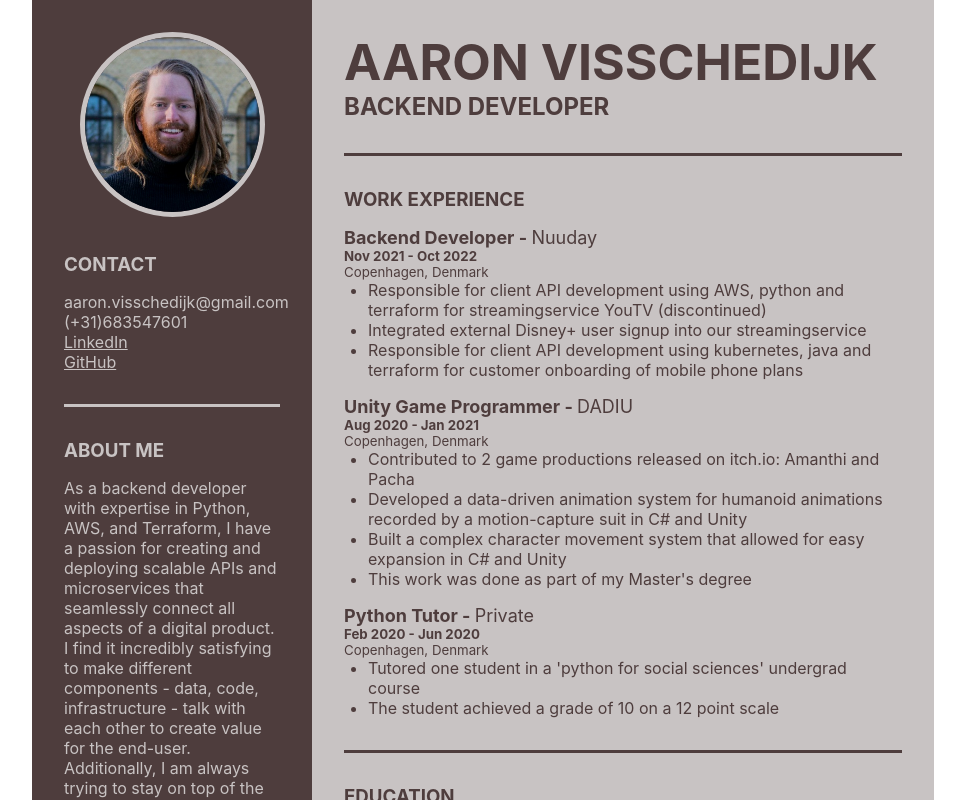
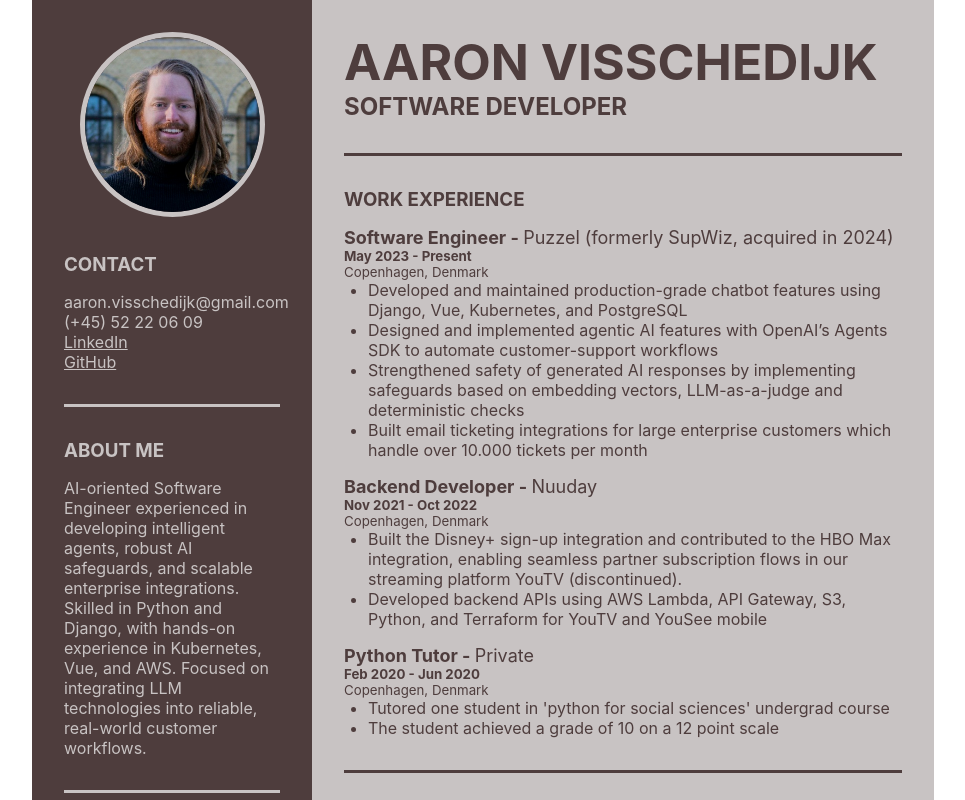
Before and after one commit to aaron-visschedijk/react-resume-builder, a React (Create React App) app: page / in a window 1280 px wide. Shown: the top 800 px of the page, without its empty margins (157-1122 px from the left). Built offline with nearby package versions, Linux system fonts and the light colour scheme.

Commit message:
clean up code

```diff
--- a/src/App.tsx
+++ b/src/App.tsx
@@ -8,7 +8,11 @@ import Publication from './components/Publication';
 import { ResumeData } from './dataModel';
 
 
-function App(profile: ResumeData) {
+interface AppProps {
+  profile: ResumeData;
+}
+
+function App({ profile }: AppProps) {
   return (
     <div className="app">
       <div className="sidebar">
@@ -25,7 +29,7 @@ function App(profile: ResumeData) {
         />
         <hr className="divider" />
         <Languages
-          {...profile.languages}
+          languages={profile.languages}
         />
       </div>
       <div className="main">
@@ -33,15 +37,15 @@ function App(profile: ResumeData) {
         <h2 className='title'>{profile.title}</h2>
         <hr className="divider" />
         <Experience
-          {...profile.experiences}
+          experiences={profile.experiences}
         />
         <hr className="divider" />
         <Education
-          {...profile.education}
+          educations={profile.education}
         />
         <hr className="divider" />
         <Publication
-          {...profile.publications}
+          publications={profile.publications}
         />
       </div>
     </div>
--- a/src/components/Experience.tsx
+++ b/src/components/Experience.tsx
@@ -2,9 +2,9 @@ import { ExperienceData } from "../dataModel";
 
 
 function Entry(experience: ExperienceData) {
-    let achievementElements = experience.achievements?.map(
-        (achievement) => <li>{achievement}</li>
-    );
+    const achievementElements = experience.achievements?.map((achievement, index) => (
+        <li key={index}>{achievement}</li>
+    ));
 
     return (
         <div className="experience entry">
@@ -17,12 +17,17 @@ function Entry(experience: ExperienceData) {
     );
 }
 
-export default function Experience(experiences: ExperienceData[]) {
-    let experienceElements = [];
-    for (var i in experiences) {
-        const experience = experiences[i];
-        experienceElements.push(<Entry {...experience} />);
-    }
+interface ExperienceProps {
+    experiences: ExperienceData[];
+}
+
+export default function Experience({ experiences }: ExperienceProps) {
+    const experienceElements = experiences.map((experience) => (
+        <Entry
+            key={`${experience.company}-${experience.title}-${experience.duration}`}
+            {...experience}
+        />
+    ));
 
     return (
         <div className="experience section">
--- a/src/components/Languages.tsx
+++ b/src/components/Languages.tsx
@@ -1,12 +1,20 @@
 import { LanguageData } from "../dataModel";
 
+interface LanguagesProps {
+    languages: LanguageData[];
+}
 
-export default function Languages(languages: LanguageData[]) {
-    let languageElements = [];
-    for (var i in languages) {
-        const language = languages[i];
-        languageElements.push(<span className="language entry"><b>{language.language}: </b>{language.level}<br /></span>);
-    }
+export default function Languages({ languages }: LanguagesProps) {
+    const languageElements = languages.map((language) => (
+        <span
+            key={language.language}
+            className="language entry"
+        >
+            <b>{language.language}: </b>
+            {language.level}
+            <br />
+        </span>
+    ));
 
     return (
         <div className="languages section">
--- a/src/data.tsx
+++ /dev/null
@@ -1,97 +0,0 @@
-import { ResumeData } from "./dataModel";
-import photo from './profile.jpeg';
-
-export const profile: ResumeData = {
-    photo: photo,
-    name: "AARON VISSCHEDIJK",
-    title: "BACKEND DEVELOPER",
-    contact: {
-        email: "aaron.visschedijk@gmail.com",
-        phone: "(+31)683547601",
-        linkedin: "https://www.linkedin.com/in/aaron-visschedijk-5b1b3b1b3/",
-        github: "https:://github.com/aaron-visschedijk",
-    },
-    about: {
-        content: "As a backend developer with expertise in Python, AWS, and Terraform, I have a passion for creating and deploying scalable APIs and microservices that seamlessly connect all aspects of a digital product. I find it incredibly satisfying to make different components - data, code, infrastructure - talk with each other to create value for the end-user. Additionally, I am always trying to stay on top of the latest developments in my field and experiment with new frameworks and platforms."
-    },
-    languages: [
-        {
-            language: "English",
-            level: "Native Level",
-        },
-        {
-            language: "Dutch",
-            level: "Native",
-        },
-        {
-            language: "German",
-            level: "Limited"
-        }
-    ],
-    experiences: [
-        {
-            title: "Backend Developer",
-            company: "Nuuday",
-            duration: "Nov 2021 - Oct 2022",
-            achievements: [
-              "Responsible for client API development using AWS, python and terraform for streamingservice YouTV (discontinued)",
-              "Integrated external Disney+ user signup into our streamingservice",
-              "Responsible for client API development using kubernetes, java and terraform for customer onboarding of mobile phone plans"
-            ],
-            location: "Copenhagen, Denmark",
-        },
-        {
-            title:"Unity Game Programmer",
-            company:"DADIU",
-            duration:"Aug 2020 - Jan 2021",
-            achievements:[
-              "Contributed to 2 game productions released on itch.io: Amanthi and Pacha",
-              "Developed a data-driven animation system for humanoid animations recorded by a motion-capture suit in C# and Unity",
-              "Built a complex character movement system that allowed for easy expansion in C# and Unity",
-              "This work was done as part of my Master's degree"
-            ],
-            location:"Copenhagen, Denmark",
-        },
-        {
-            title:"Python Tutor",
-            company:"Private",
-            duration:"Feb 2020 - Jun 2020",
-            achievements: [
-              "Tutored one student in a 'python for social sciences' undergrad course",
-              "The student achieved a grade of 10 on a 12 point scale"
-            ],
-            location: "Copenhagen, Denmark"
-        }
-
-    ],
-    education: [
-        {
-            degree:"MSC Computer Science",
-            school:"University of Copenhagen",
-            duration:"Aug 2019 - Sep 2021",
-            location:"Copenhagen, Denmark",
-        },
-        {
-            degree:"Exchange Semester",
-            school:"University of Sydney",
-            duration:"Jul 2017 - Jan 2018",
-            location:"Sydney, Australia",
-        },
-        {
-            degree:"BSc Computer Science",
-            school:"Radboud University Nijmegen",
-            duration:"Aug 2015 - May 2018",
-            location:"Nijmegen, Netherlands",
-        },
-    ],
-    publications: [
-        {
-            title: "ClipWidgets: 3D-printed Modular Tangible UI Extensions for Smartphones",
-            journal: "TEI (ACM)",
-            date: "2022",
-            link: "https://dl.acm.org/doi/10.1145/3490149.3501314",
-            description: "Published a scientific article based on my MSc. thesis research about 3D printing interactive UI components for smartphones. The article was accepted and published at ACM conference TEI2022 and is currently the most downloaded paper submission of the conference. The article was written in collaboration with Hyunyoung Kim, Carlos Tejada and Daniel Ashbrook."
-
-        }
-    ]
-}
--- a/src/index.tsx
+++ b/src/index.tsx
@@ -2,22 +2,21 @@ import React from 'react';
 import ReactDOM from 'react-dom/client';
 import './index.css';
 import App from './App';
-import reportWebVitals from './reportWebVitals';
-import { profile } from './data';
-
+import resume from './resume.json';
+import photo from './profile.jpeg';
+import { ResumeData } from './dataModel';
 
 const root = ReactDOM.createRoot(
   document.getElementById('root') as HTMLElement
 );
+
+const profile: ResumeData = {
+  ...(resume as ResumeData),
+  photo,
+};
+
 root.render(
   <React.StrictMode>
-    <App
-      {...profile}
-    />
+    <App profile={profile} />
   </React.StrictMode>
 );
-
-// If you want to start measuring performance in your app, pass a function
-// to log results (for example: reportWebVitals(console.log))
-// or send to an analytics endpoint. Learn more: https://bit.ly/CRA-vitals
-reportWebVitals();
--- a/src/reportWebVitals.ts
+++ /dev/null
@@ -1,15 +0,0 @@
-import { ReportHandler } from 'web-vitals';
-
-const reportWebVitals = (onPerfEntry?: ReportHandler) => {
-  if (onPerfEntry && onPerfEntry instanceof Function) {
-    import('web-vitals').then(({ getCLS, getFID, getFCP, getLCP, getTTFB }) => {
-      getCLS(onPerfEntry);
-      getFID(onPerfEntry);
-      getFCP(onPerfEntry);
-      getLCP(onPerfEntry);
-      getTTFB(onPerfEntry);
-    });
-  }
-};
-
-export default reportWebVitals;
--- /dev/null
+++ b/src/resume.json
@@ -0,0 +1,91 @@
+{
+  "photo": "./profile.jpeg",
+  "name": "AARON VISSCHEDIJK",
+  "title": "SOFTWARE DEVELOPER",
+  "contact": {
+    "email": "aaron.visschedijk@gmail.com",
+    "phone": "(+45) 52 22 06 09",
+    "linkedin": "https://www.linkedin.com/in/aaron-visschedijk-03953a146/",
+    "github": "https://github.com/aaron-visschedijk"
+  },
+  "about": {
+    "content": "AI-oriented Software Engineer experienced in developing intelligent agents, robust AI safeguards, and scalable enterprise integrations. Skilled in Python and Django, with hands-on experience in Kubernetes, Vue, and AWS. Focused on integrating LLM technologies into reliable, real-world customer workflows."
+  },
+  "languages": [
+    {
+      "language": "English",
+      "level": "Native Level"
+    },
+    {
+      "language": "Dutch",
+      "level": "Native"
+    },
+    {
+      "language": "German",
+      "level": "Limited"
+    }
+  ],
+  "experiences": [
+    {
+      "title": "Software Engineer",
+      "company": "Puzzel (formerly SupWiz, acquired in 2024)",
+      "duration": "May 2023 - Present",
+      "achievements": [
+        "Developed and maintained production-grade chatbot features using Django, Vue, Kubernetes, and PostgreSQL",
+        "Designed and implemented agentic AI features with OpenAI’s Agents SDK to automate customer-support workflows",
+        "Strengthened safety of generated AI responses by implementing safeguards based on embedding vectors, LLM-as-a-judge and deterministic checks",
+        "Built email ticketing integrations for large enterprise customers which handle over 10.000 tickets per month"
+      ],
+      "location": "Copenhagen, Denmark"
+    },
+    {
+      "title": "Backend Developer",
+      "company": "Nuuday",
+      "duration": "Nov 2021 - Oct 2022",
+      "achievements": [
+        "Built the Disney+ sign-up integration and contributed to the HBO Max integration, enabling seamless partner subscription flows in our streaming platform YouTV (discontinued).",
+        "Developed backend APIs using AWS Lambda, API Gateway, S3, Python, and Terraform for YouTV and YouSee mobile"
+      ],
+      "location": "Copenhagen, Denmark"
+    },
+    {
+      "title": "Python Tutor",
+      "company": "Private",
+      "duration": "Feb 2020 - Jun 2020",
+      "achievements": [
+        "Tutored one student in 'python for social sciences' undergrad course",
+        "The student achieved a grade of 10 on a 12 point scale"
+      ],
+      "location": "Copenhagen, Denmark"
+    }
+  ],
+  "education": [
+    {
+      "degree": "MSC Computer Science",
+      "school": "University of Copenhagen",
+      "duration": "Aug 2019 - Sep 2021",
+      "location": "Copenhagen, Denmark"
+    },
+    {
+      "degree": "Exchange Semester",
+      "school": "University of Sydney",
+      "duration": "Jul 2017 - Jan 2018",
+      "location": "Sydney, Australia"
+    },
+    {
+      "degree": "BSc Computer Science",
+      "school": "Radboud University Nijmegen",
+      "duration": "Aug 2015 - May 2018",
+      "location": "Nijmegen, Netherlands"
+    }
+  ],
+  "publications": [
+    {
+      "title": "ClipWidgets: 3D-printed Modular Tangible UI Extensions for Smartphones",
+      "journal": "TEI (ACM)",
+      "date": "2022",
+      "link": "https://dl.acm.org/doi/10.1145/3490149.3501314",
+      "description": "Scientific article based on MSc. thesis research about 3D printing interactive UI components for smartphones. The article was accepted and published at ACM conference TEI2022. The article was written in collaboration with Hyunyoung Kim, Carlos Tejada and Daniel Ashbrook."
+    }
+  ]
+}
```
Also changed, not shown: src/components/Education.tsx (+11 -6 lines), src/components/Publication.tsx (+11 -6 lines), src/setupTests.ts (deleted, +0 -5 lines), public/manifest.json (deleted), public/robots.txt (deleted), 1 other file (tests, documents, lock files or other folders).
